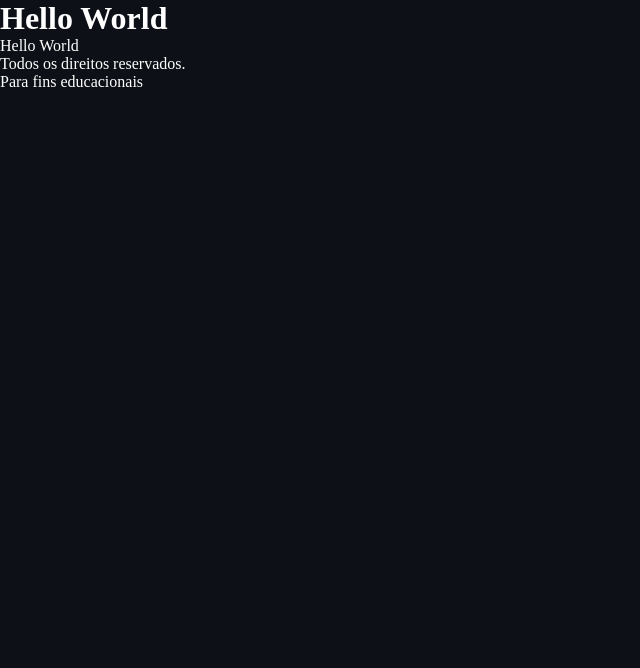
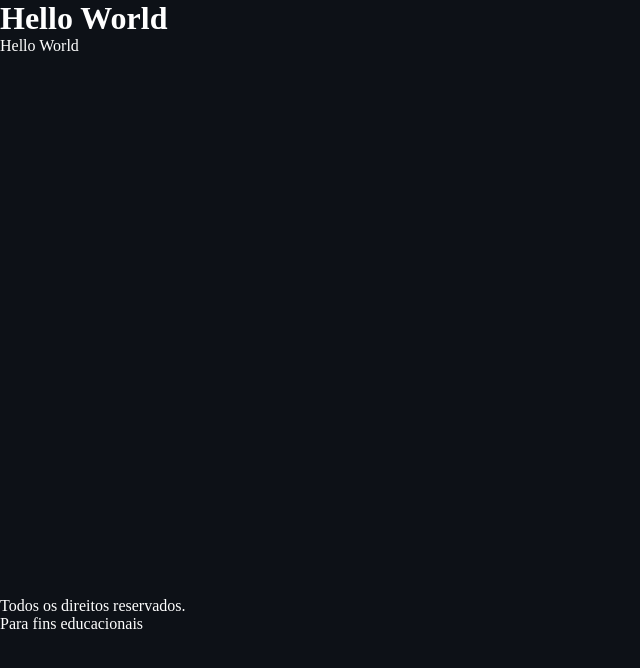
Before and after one commit to enricomartins018/mod5_apod_react, a React (Vite) app: page / in a window 1280 px wide. Shown: the top 668 px of the page, without its empty margins (0-640 px from the left). Built offline with nearby package versions, Linux system fonts and the light colour scheme.

Commit message:
feat: Background alterado.

```diff
--- a/src/Components/Body/Body.module.css
+++ b/src/Components/Body/Body.module.css
@@ -0,0 +1,4 @@
+body{
+    width: 50vw;
+    height: 70vh;
+}
```
